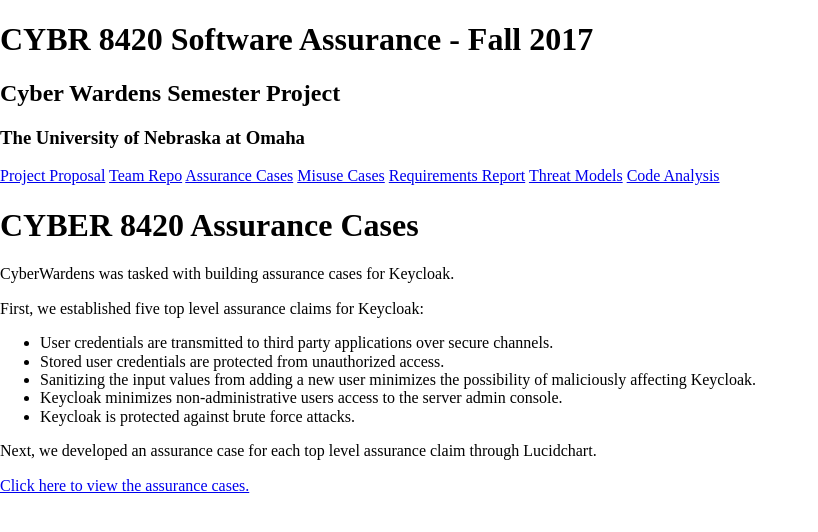
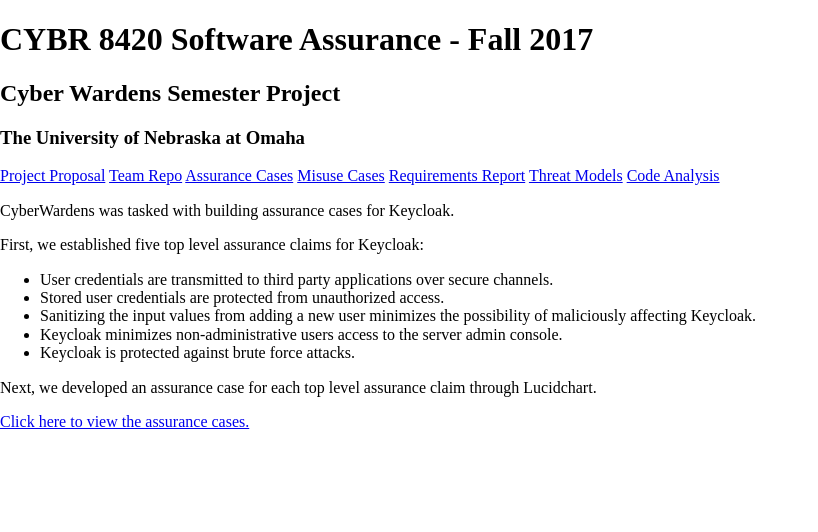
Before and after one commit to DanielLucier/CYBER8420-SemesterProject, a Jekyll site: the page built from misc/pages/AssuranceCases.md, in a window 1280 px wide. Shown: the top 532 px of the page, without its empty margins (0-818 px from the left). Built offline with Jekyll 4.4.1, drawn with Linux system fonts in a browser that asks for light colours; nearby versions of some CDN libraries; library files that are not in the unit come from our copies.

Commit message:
Update AssuranceCases.md

```diff
--- a/misc/pages/AssuranceCases.md
+++ b/misc/pages/AssuranceCases.md
@@ -3,8 +3,6 @@ layout: default
 title: 8420 Assurance Cases
 description: CYBR 8420 Assurance Cases
 ---
-CYBER 8420 Assurance Cases
-==========================
 CyberWardens was tasked with building assurance cases for Keycloak.
 
 First, we established five top level assurance claims for Keycloak:
```
